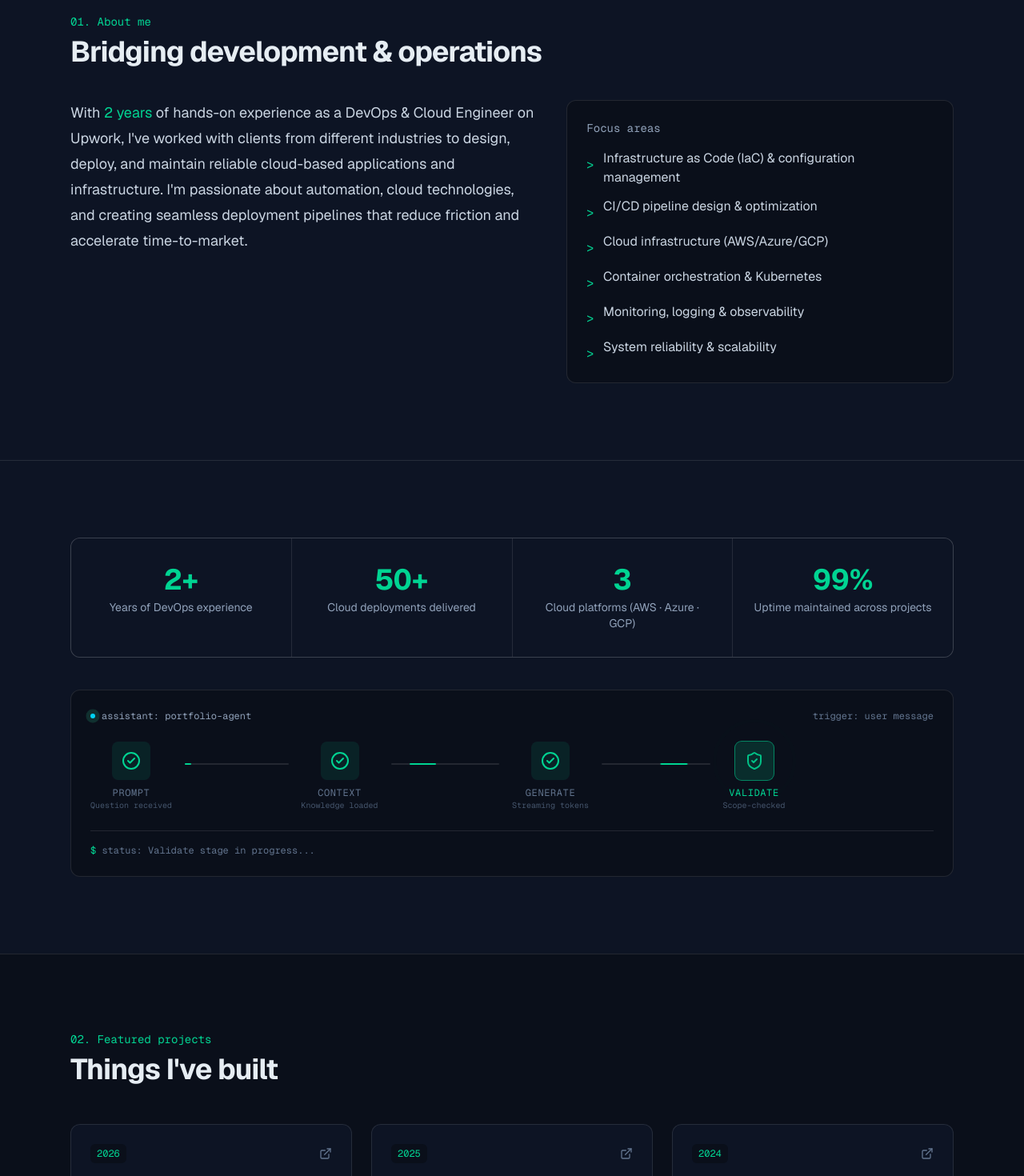
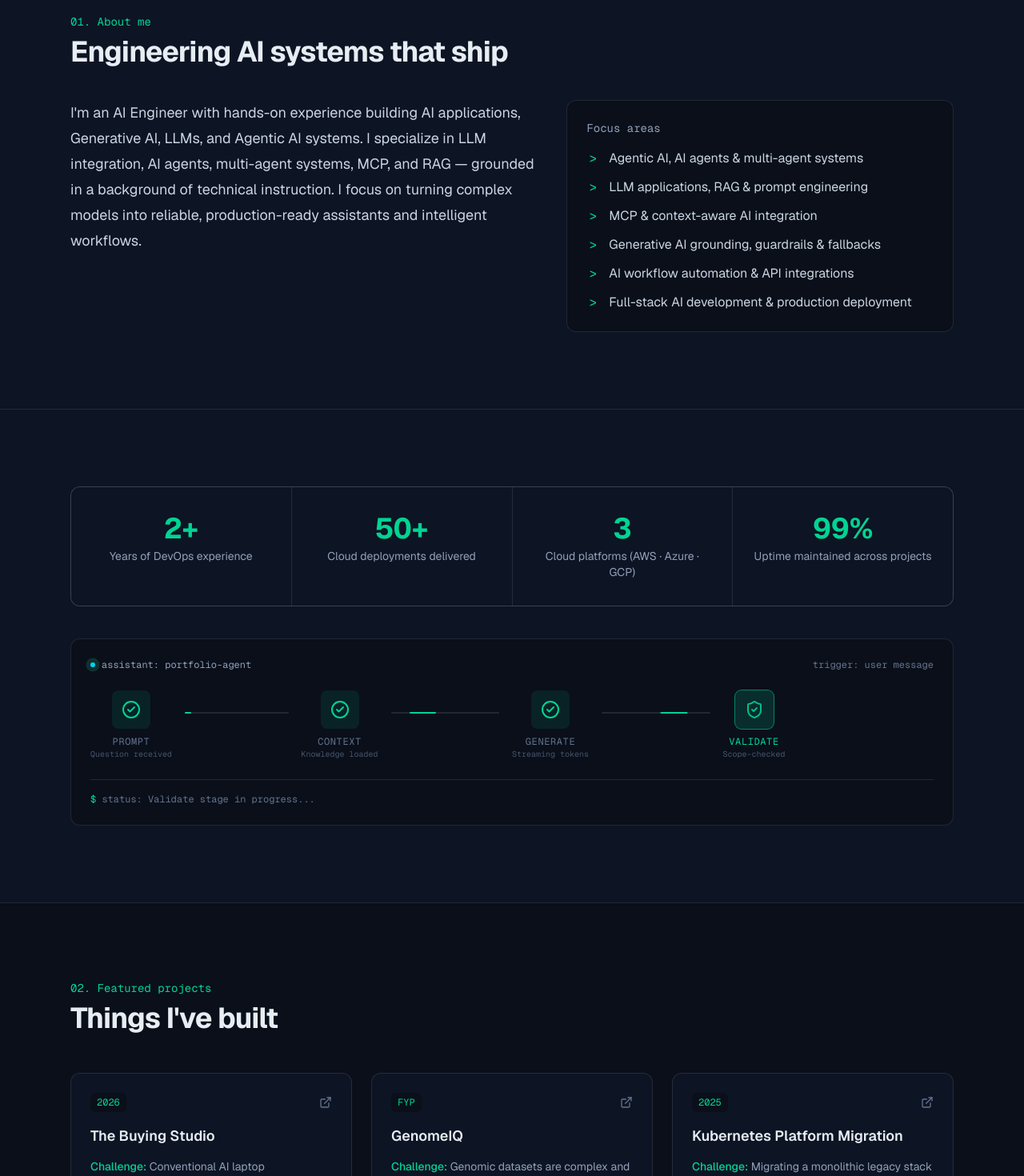
Before and after one commit to saifullah-shah/Saifullah-Shah-portfolio, a Next.js app: page / in a window 1280 px wide. Shown: the part 880-2350 px from the top of the page at 80% size. Built offline with nearby package versions, Linux system fonts and the light colour scheme.

Commit message:
Reposition portfolio for AI engineering roles

```diff
--- a/app/page.tsx
+++ b/app/page.tsx
@@ -8,16 +8,19 @@ import {
   ArrowRight,
   Mail,
   Terminal,
-  Server,
   Cloud,
   Workflow,
-  Boxes,
-  Activity,
-  ShieldCheck,
   ExternalLink,
   ChevronDown,
   Database,
   Phone,
+  Bot,
+  Brain,
+  Code2,
+  Network,
+  Sparkles,
+  FlaskConical,
+  Users,
 } from "lucide-react";
 
 function GithubIcon(props: { className?: string }) {
@@ -57,72 +60,116 @@ const navLinks = [
 
 const expertise = [
   {
-    icon: Workflow,
-    title: "CI/CD Pipeline Development",
-    desc: "Designing automated build, test, and deployment pipelines that ship rapidly and reliably.",
+    icon: Bot,
+    title: "Agentic AI & Multi-Agent Systems",
+    desc: "Designing AI agents and multi-agent systems that plan, use tools, and automate complex tasks.",
   },
   {
-    icon: Server,
-    title: "Infrastructure Automation & IaC",
-    desc: "Codifying infrastructure with Terraform, Ansible, and CloudFormation for reproducible environments.",
+    icon: Brain,
+    title: "LLM Applications & RAG",
+    desc: "Building LLM-powered chatbots and knowledge assistants with prompt engineering, contextual data, and retrieval-augmented generation.",
   },
   {
-    icon: Boxes,
-    title: "Kubernetes & Container Technologies",
-    desc: "Running containerized workloads at scale with orchestration, auto-scaling, and self-healing.",
+    icon: Network,
+    title: "MCP & Context-Aware AI",
+    desc: "Applying Model Context Protocol for context-aware AI systems and interoperable tool integration.",
   },
   {
-    icon: Cloud,
-    title: "Cloud Platforms & DevOps Tools",
-    desc: "Architecting across AWS, Azure, and GCP with a toolchain built for velocity and visibility.",
+    icon: Sparkles,
+    title: "Generative AI Integration",
+    desc: "Integrating generative AI models and APIs into production applications with grounding, guardrails, and graceful fallbacks.",
   },
   {
-    icon: Activity,
-    title: "Monitoring & Incident Response",
-    desc: "Building observability stacks and runbooks to detect, respond, and recover faster.",
+    icon: Workflow,
+    title: "AI Workflow Automation",
+    desc: "Automating business processes with AI-driven workflows, third-party API integrations, and intelligent orchestration.",
   },
   {
-    icon: ShieldCheck,
-    title: "System Design & Scalability",
-    desc: "Designing resilient systems with failover, redundancy, and performance in mind.",
+    icon: Code2,
+    title: "AI Application Engineering",
+    desc: "Developing full-stack AI applications with Python, TypeScript, React, Next.js, and REST APIs.",
   },
 ];
 
 const skillCategories = [
   {
-    title: "Cloud Platforms",
-    icon: Cloud,
-    skills: ["AWS", "Azure", "GCP"],
+    title: "Agentic AI",
+    icon: Bot,
+    skills: [
+      "AI Agents",
+      "Multi-Agent Systems",
+      "MCP",
+      "AI Workflows",
+      "AI-Assisted Development",
+    ],
   },
   {
-    title: "Containerization",
-    icon: Boxes,
-    skills: ["Docker", "Kubernetes", "Docker Compose"],
+    title: "Generative AI & LLMs",
+    icon: Brain,
+    skills: [
+      "LLMs",
+      "RAG",
+      "Prompt Engineering",
+      "Gemini",
+      "Groq",
+      "Claude",
+      "ChatGPT",
+    ],
   },
   {
-    title: "Infrastructure as Code",
-    icon: Server,
-    skills: ["Terraform", "Ansible", "CloudFormation"],
-  },
-  {
-    title: "CI/CD Tools",
-    icon: Workflow,
-    skills: ["Jenkins", "GitLab CI", "GitHub Actions"],
-  },
-  {
-    title: "Monitoring",
-    icon: Activity,
-    skills: ["Prometheus", "Grafana", "ELK Stack"],
+    title: "AI Application Development",
+    icon: Code2,
+    skills: ["FastAPI", "REST APIs", "React.js", "Next.js", "Vite"],
   },
   {
     title: "Programming",
     icon: Terminal,
-    skills: ["Bash", "Python", "Go"],
+    skills: ["Python", "JavaScript", "TypeScript", "C/C++", "Assembly"],
   },
   {
-    title: "Version Control",
+    title: "Databases",
+    icon: Database,
+    skills: ["MongoDB", "MySQL", "DynamoDB", "Amazon RDS", "MS Access"],
+  },
+  {
+    title: "Cloud & DevOps",
+    icon: Cloud,
+    skills: [
+      "AWS",
+      "EC2",
+      "S3",
+      "VPC",
+      "IAM",
+      "CloudWatch",
+      "Linux",
+      "Deployment",
+    ],
+  },
+  {
+    title: "Tools & Platforms",
     icon: GithubIcon,
-    skills: ["Git", "GitHub", "GitLab"],
+    skills: ["Git", "GitHub", "GitLab", "VS Code", "Postman", "OpenCode"],
+  },
+  {
+    title: "Testing & Quality",
+    icon: FlaskConical,
+    skills: [
+      "Unit Testing",
+      "E2E Testing",
+      "API Testing",
+      "Automated Testing",
+      "Debugging",
+    ],
+  },
+  {
+    title: "Soft Skills",
+    icon: Users,
+    skills: [
+      "Technical Presentations",
+      "Requirements Gathering",
+      "Proposal Writing",
+      "Client Communication",
+    ],
   },
 ];
 
@@ -137,6 +184,17 @@ const projects = [
       "Delivers transparent, explainable recommendations that respect hard constraints, flag missing specs, and keep working without the LLM. Functional demo on provenance-aware synthetic data, with live marketplace integration planned.",
     stack: ["Python", "FastAPI", "React", "TypeScript", "Google Gemini"],
     year: "2026",
+  },
+  {
+    title: "GenomeIQ",
+    challenge:
+      "Genomic datasets are complex and difficult to analyze at scale, slowing gene identification and research workflows.",
+    solution:
+      "Built an ML-powered platform combining an SVM classifier and Python backend for automated genomic classification with a React frontend, bridging complex algorithms with practical research workflows. MongoDB manages application data.",
+    impact:
+      "Automated the genomic classification workflow and demonstrated AI's potential in bioinformatics. Presented to Khyber Pakhtunkhwa government officials, receiving formal appreciation and consideration for regional implementation.",
+    stack: ["Python", "SVM", "React", "MongoDB", "Machine Learning"],
+    year: "FYP",
   },
   {
     title: "Kubernetes Platform Migration",
@@ -172,23 +230,25 @@ const projects = [
 
 const journey = [
   {
-    period: "2024 — Present",
-    role: "DevOps & Cloud Engineer",
-    org: "Freelance — Upwork",
+    period: "Mar 2025 — Sep 2026",
+    role: "AI Engineer",
+    org: "Algouistics Inc., Lahore",
     points: [
-      "Working with multiple clients across industries to design, deploy, and maintain cloud infrastructure.",
-      "Delivering DevOps solutions across AWS, Azure, and GCP with a focus on reliability, security, and cost efficiency.",
-      "Maintaining long-term client relationships through reliable technical support and continuous improvements.",
+      "Developed and integrated AI-powered applications using Python, Generative AI, LLMs, and modern AI frameworks.",
+      "Designed Agentic AI solutions with AI agents, intelligent workflows, and task automation.",
+      "Built LLM-powered chatbots and knowledge-based assistants using prompt engineering, contextual data, and API integrations.",
+      "Contributed to full-stack AI development with Python, TypeScript, React.js, and Next.js, applying MCP and RAG concepts.",
     ],
   },
   {
-    period: "2023 — 2024",
-    role: "DevOps & Cloud Engineer — Freelance",
-    org: "Upwork",
+    period: "Sep 2023 — Jan 2025",
+    role: "Lab Engineer",
+    org: "Pak-Austria Fachhochschule, Haripur",
     points: [
-      "Built and managed CI/CD pipelines for automated application build, testing, and deployment.",
-      "Containerized applications with Docker and configured cloud servers, storage, networking, and access controls.",
-      "Automated repetitive infrastructure and deployment tasks to improve efficiency and reliability.",
+      "Conducted practical laboratory sessions in Programming Fundamentals and Object-Oriented Programming (OOP).",
+      "Guided students through hands-on exercises, assignments, and practical lab tasks.",
+      "Explained core programming concepts including control flow, functions, arrays, classes, objects, inheritance, polymorphism, encapsulation, and abstraction.",
+      "Assisted students with writing, reviewing, debugging, and improving code while building structured problem-solving approaches.",
     ],
   },
 ];
@@ -314,18 +374,17 @@ export default function Home() {
           <Reveal>
             <p className="mb-2 font-mono text-sm text-emerald-400">01. About me</p>
             <h2 className="mb-10 text-3xl font-bold tracking-tight md:text-4xl">
-              Bridging development &amp; operations
+              Engineering AI systems that ship
             </h2>
           </Reveal>
           <div className="grid gap-10 md:grid-cols-[1.2fr_1fr]">
             <Reveal delay={100}>
               <p className="max-w-2xl text-lg leading-8 text-slate-300">
-                With <span className="text-emerald-400">2 years</span> of hands-on
-                experience as a DevOps &amp; Cloud Engineer on Upwork, I&apos;ve worked with
-                clients from different industries to design, deploy, and maintain reliable
-                cloud-based applications and infrastructure. I&apos;m passionate about
-                automation, cloud technologies, and creating seamless deployment pipelines
-                that reduce friction and accelerate time-to-market.
+                I&apos;m an AI Engineer with hands-on experience building AI
+                applications, Generative AI, LLMs, and Agentic AI systems. I specialize in
+                LLM integration, AI agents, multi-agent systems, MCP, and RAG — grounded in
+                a background of technical instruction. I focus on turning complex models
+                into reliable, production-ready assistants and intelligent workflows.
               </p>
             </Reveal>
             <Reveal delay={200}>
@@ -333,16 +392,18 @@ export default function Home() {
                 <p className="mb-4 font-mono text-sm text-slate-400">Focus areas</p>
                 <ul className="space-y-3 text-slate-300">
                   {[
-                    "Infrastructure as Code (IaC) & configuration management",
-                    "CI/CD pipeline design & optimization",
-                    "Cloud infrastructure (AWS/Azure/GCP)",
-                    "Container orchestration & Kubernetes",
-                    "Monitoring, logging & observability",
-                    "System reliability & scalability",
+                    "Agentic AI, AI agents & multi-agent systems",
+                    "LLM applications, RAG & prompt engineering",
+                    "MCP & context-aware AI integration",
+                    "Generative AI grounding, guardrails & fallbacks",
+                    "AI workflow automation & API integrations",
+                    "Full-stack AI development & production deployment",
                   ].map((item) => (
-                    <li key={item} className="flex items-start gap-3">
-                      <span className="mt-2 text-emerald-400">&gt;</span>
-                      {item}
+                    <li key={item} className="flex items-start gap-3 leading-6">
+                      <span className="flex h-6 w-4 shrink-0 items-center justify-center font-mono text-emerald-400">
+                        &gt;
+                      </span>
+                      <span className="min-w-0">{item}</span>
                     </li>
                   ))}
                 </ul>
@@ -514,7 +575,7 @@ export default function Home() {
           <Reveal>
             <p className="mb-2 font-mono text-sm text-emerald-400">05. Skills</p>
             <h2 className="mb-12 text-3xl font-bold tracking-tight md:text-4xl">
-              Technical toolkit
+              Skills &amp; capabilities
             </h2>
           </Reveal>
           <div className="grid gap-6 sm:grid-cols-2 lg:grid-cols-3">
@@ -554,12 +615,11 @@ export default function Home() {
               Professional journey
             </h2>
             <p className="mb-12 max-w-3xl text-lg leading-8 text-slate-300">
-              Over the past 2 years, I&apos;ve worked as a DevOps &amp; Cloud Engineer on
-              Upwork, delivering cloud and DevOps solutions for{" "}
-              <span className="text-emerald-400">multiple clients</span> across AWS,
-              Azure, and GCP. I&apos;ve designed and deployed infrastructure, automated
-              CI/CD pipelines, containerized applications, and helped teams ship with
-              confidence.
+              I&apos;m an AI Engineer with hands-on experience building AI applications,
+              LLM-powered assistants, and agentic workflows. My background spans
+              full-stack AI development, prompt engineering, API integrations, testing,
+              and deployment — grounded in a foundation of software engineering
+              education.
             </p>
           </Reveal>
           <div className="relative space-y-8 border-l border-white/10 pl-6 md:pl-8">
@@ -572,11 +632,13 @@ export default function Home() {
                   {entry.role} <span className="text-slate-500">@</span>{" "}
                   <span className="text-slate-300">{entry.org}</span>
                 </h3>
-                <ul className="mt-2 space-y-1 text-slate-400">
+                <ul className="mt-2 space-y-1.5 text-slate-400">
                   {entry.points.map((point) => (
-                    <li key={point} className="flex items-start gap-2">
-                      <span className="mt-2 text-emerald-400">&gt;</span>
-                      {point}
+                    <li key={point} className="flex items-start gap-2 leading-6">
+                      <span className="flex h-6 w-4 shrink-0 items-center justify-center font-mono text-emerald-400">
+                        &gt;
+                      </span>
+                      <span className="min-w-0">{point}</span>
                     </li>
                   ))}
                 </ul>
```
